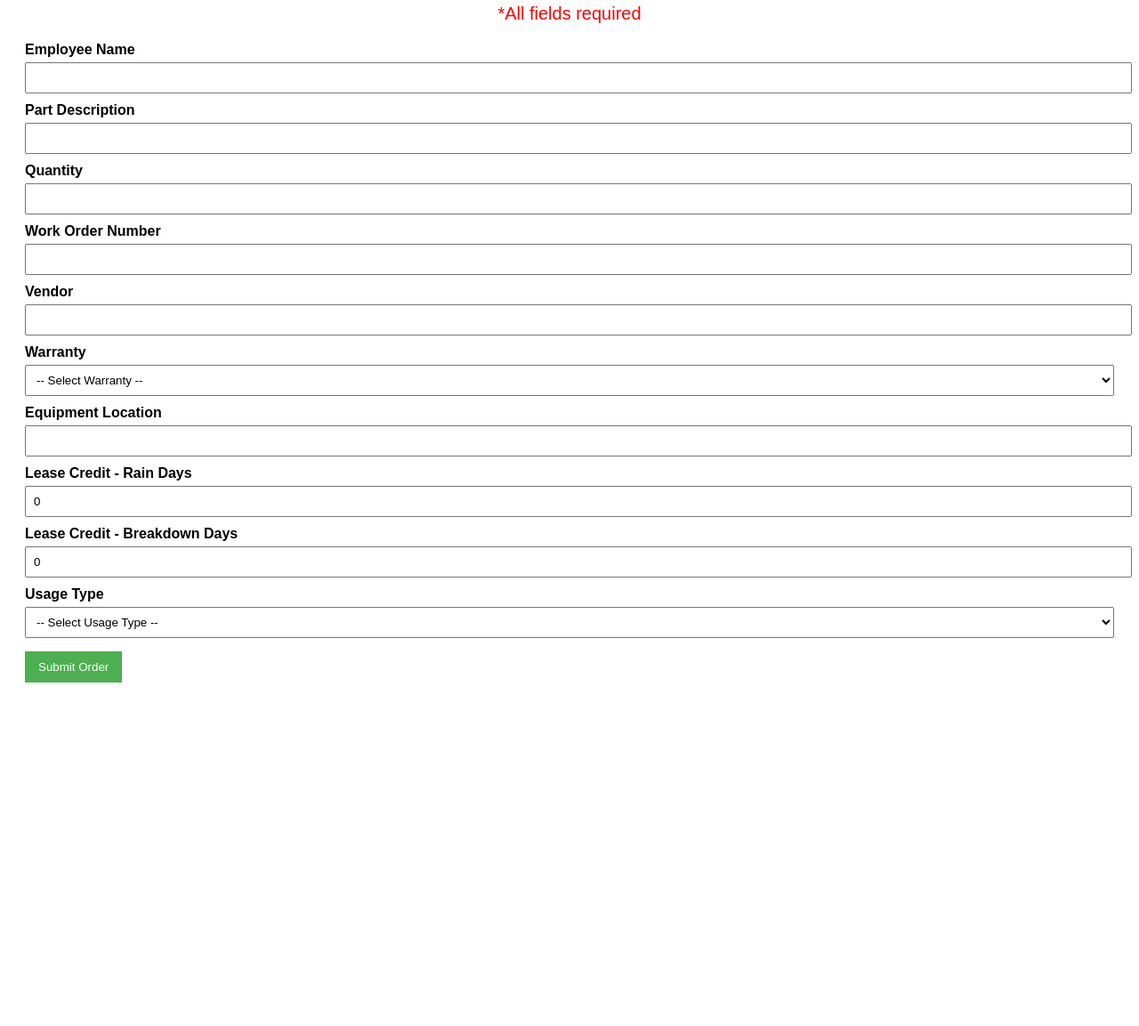
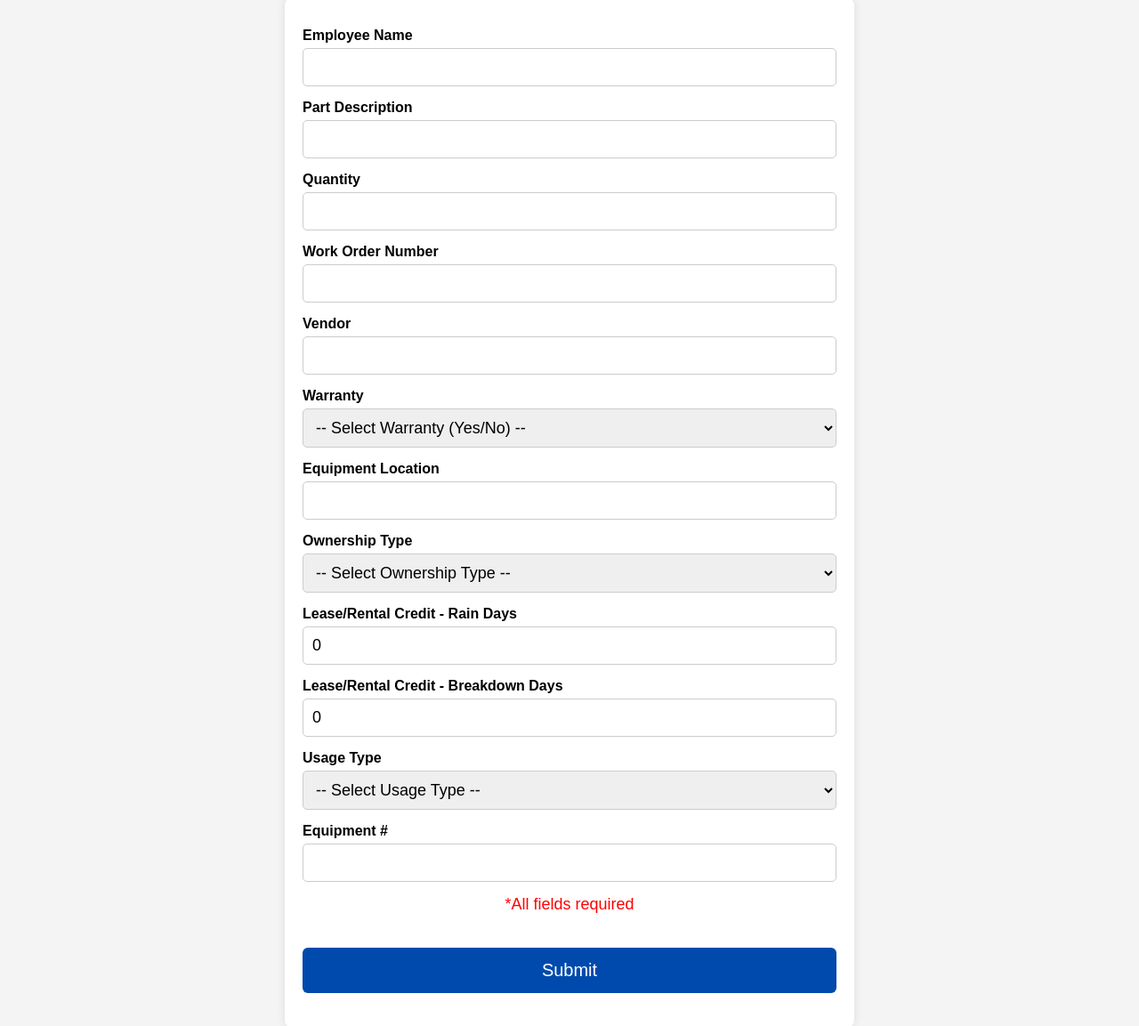
Before and after one commit to Hammettexcavation/tag-station, a plain HTML site: page order-part.html in a window 1280 px wide. Shown: the part 92-1245 px from the top of the page at 89% size. Before the commit the page ends 903 px from the top, so only its background shows below. Drawn offline with Linux system fonts and the light colour scheme.

Commit message:
Update order-part.html

```diff
--- a/order-part.html
+++ b/order-part.html
@@ -2,19 +2,68 @@
 <html>
 <head>
   <base target="_top">
+  <meta name="viewport" content="width=device-width, initial-scale=1.0">
+  <title>Submit Ordered Part</title>
   <style>
-    body { font-family: Arial, sans-serif; padding: 20px; }
-    label { display: block; margin-top: 10px; font-weight: bold; }
-    input, select { width: 100%; padding: 8px; margin-top: 5px; }
-    button { margin-top: 15px; padding: 10px 15px; background-color: #4CAF50; color: white; border: none; }
+    body {
+      font-family: Arial, sans-serif;
+      padding: 20px;
+      margin: 0;
+      background-color: #f4f4f4;
+    }
+    h2 {
+      text-align: center;
+    }
+    form {
+      background: #fff;
+      padding: 20px;
+      border-radius: 10px;
+      box-shadow: 0 0 10px rgba(0,0,0,0.1);
+      max-width: 600px;
+      margin: auto;
+    }
+    label {
+      display: block;
+      margin-top: 15px;
+      font-weight: bold;
+    }
+    input, select {
+      width: 100%;
+      padding: 10px;
+      margin-top: 5px;
+      font-size: 18px;
+      border: 1px solid #ccc;
+      border-radius: 5px;
+      box-sizing: border-box;
+    }
+    p.required-note {
+      color: red;
+      font-size: 18px;
+      text-align: center;
+      margin-top: 15px;
+    }
+    button {
+      margin-top: 20px;
+      background-color: #004aad;
+      color: white;
+      padding: 14px;
+      width: 100%;
+      border: none;
+      border-radius: 6px;
+      font-size: 20px;
+      cursor: pointer;
+    }
+    #confirmation {
+      text-align: center;
+      font-weight: bold;
+      margin-top: 20px;
+      color: green;
+    }
   </style>
 </head>
 <body>
-  <h2 style="text-align: center;">➕ Order a Part</h2>
-<p style="text-align: center; color: red; font-size: 20px; margin: 10px 0 20px 0;">
-  *All fields required
-</p>
-<form id="orderForm">
+
+  <h2>➕ Order a Part</h2>
 
   <form id="orderForm">
     <label>Employee Name</label>
@@ -27,27 +76,34 @@
     <input type="number" id="quantity" required>
 
     <label>Work Order Number</label>
-    <input type="text" id="workOrder">
+    <input type="text" id="workOrder" required>
 
     <label>Vendor</label>
-    <input type="text" id="vendor">
+    <input type="text" id="vendor" required>
 
     <label>Warranty</label>
     <select id="warranty" required>
-  <option value="" disabled selected>-- Select Warranty --</option>
+      <option value="" disabled selected>-- Select Warranty (Yes/No) --</option>
       <option value="Yes">Yes</option>
       <option value="No">No</option>
     </select>
 
+    <label>Equipment Location</label>
+    <input type="text" id="location" required>
 
-    <label>Equipment Location</label>
-    <input type="text" id="location">
+    <label>Ownership Type</label>
+    <select id="ownershipType" required>
+      <option value="" disabled selected>-- Select Ownership Type --</option>
+      <option value="Owned">Owned</option>
+      <option value="Leased">Leased</option>
+      <option value="Rented">Rental</option>
+    </select>
 
-    <label>Lease Credit - Rain Days</label>
-    <input type="number" id="rainDays" value="0">
+    <label>Lease/Rental Credit - Rain Days</label>
+    <input type="number" id="rainDays" value="0" required>
 
-    <label>Lease Credit - Breakdown Days</label>
-    <input type="number" id="breakdownDays" value="0">
+    <label>Lease/Rental Credit - Breakdown Days</label>
+    <input type="number" id="breakdownDays" value="0" required>
 
     <label>Usage Type</label>
     <select id="usageType" required>
@@ -56,14 +112,23 @@
       <option value="Part for Immediate Use">Part for Immediate Use</option>
     </select>
 
+    <label>Equipment #</label>
+    <input type="text" id="equipmentNumber" required>
 
-    <button type="button" onclick="submitForm()">Submit Order</button>
+    <p class="required-note">*All fields required</p>
+
+    <button type="submit">Submit</button>
+    <div id="confirmation"></div>
   </form>
 
-  <p id="confirmation" style="color: green;"></p>
+  <script>
+    const form = document.getElementById("orderForm");
+    const confirmation = document.getElementById("confirmation");
 
-  <script>
-    function submitForm() {
+    form.addEventListener("submit", function(e) {
+      e.preventDefault();
+      confirmation.textContent = "";
+
       const data = {
         employeeName: document.getElementById("employeeName").value,
         partDescription: document.getElementById("partDescription").value,
@@ -72,16 +137,21 @@
         vendor: document.getElementById("vendor").value,
         warranty: document.getElementById("warranty").value,
         location: document.getElementById("location").value,
+        ownershipType: document.getElementById("ownershipType").value,
         rainDays: document.getElementById("rainDays").value,
         breakdownDays: document.getElementById("breakdownDays").value,
-        usageType: document.getElementById("usageType").value
+        usageType: document.getElementById("usageType").value,
+        equipmentNumber: document.getElementById("equipmentNumber").value
       };
 
       google.script.run.withSuccessHandler(function() {
-        document.getElementById("confirmation").textContent = "✅ Order submitted!";
-        document.getElementById("orderForm").reset();
+        confirmation.textContent = "✅ Order submitted successfully!";
+        form.reset();
+      }).withFailureHandler(function() {
+        confirmation.textContent = "❌ Submission failed. Please try again.";
+        confirmation.style.color = "red";
       }).submitPartOrder(data);
-    }
+    });
   </script>
 </body>
 </html>
```
Lines whose indentation alone changed are shown as unchanged.
